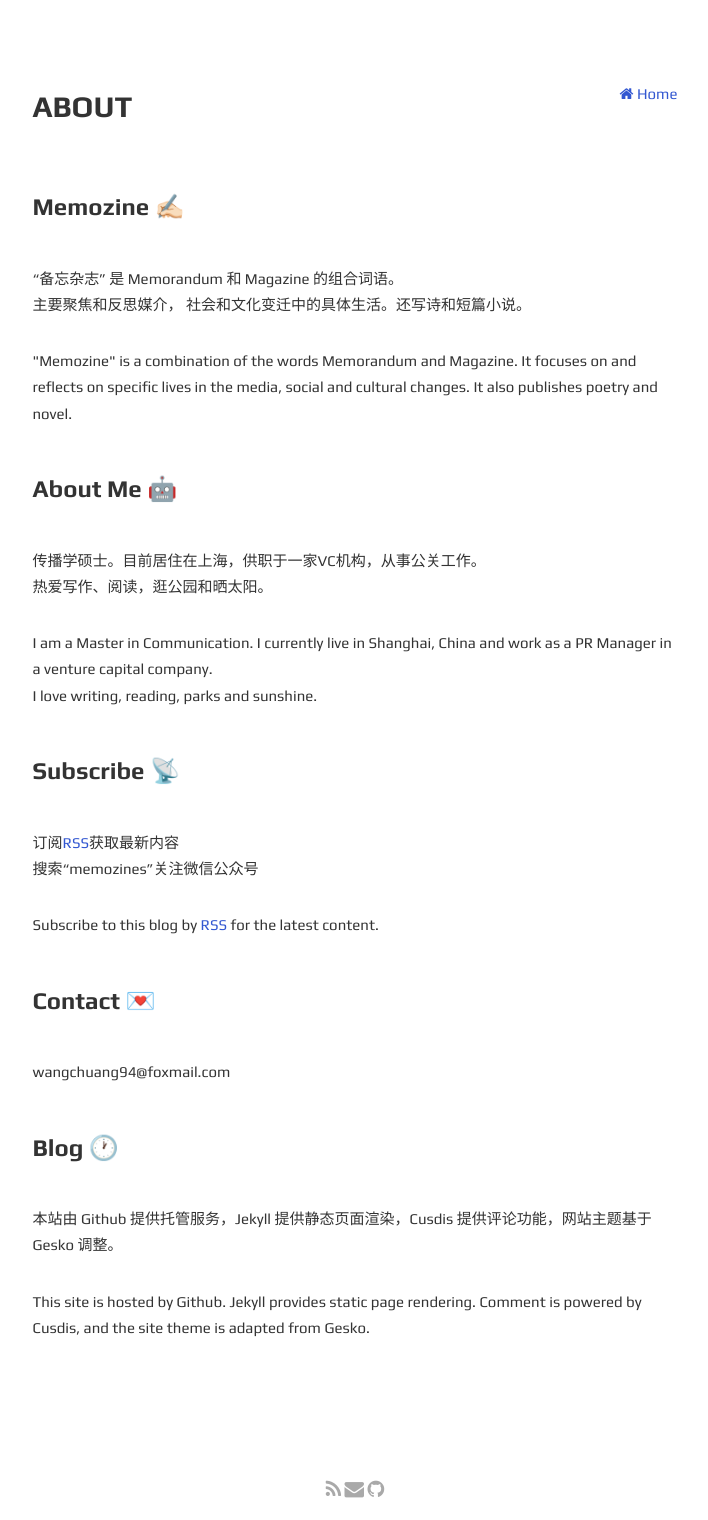
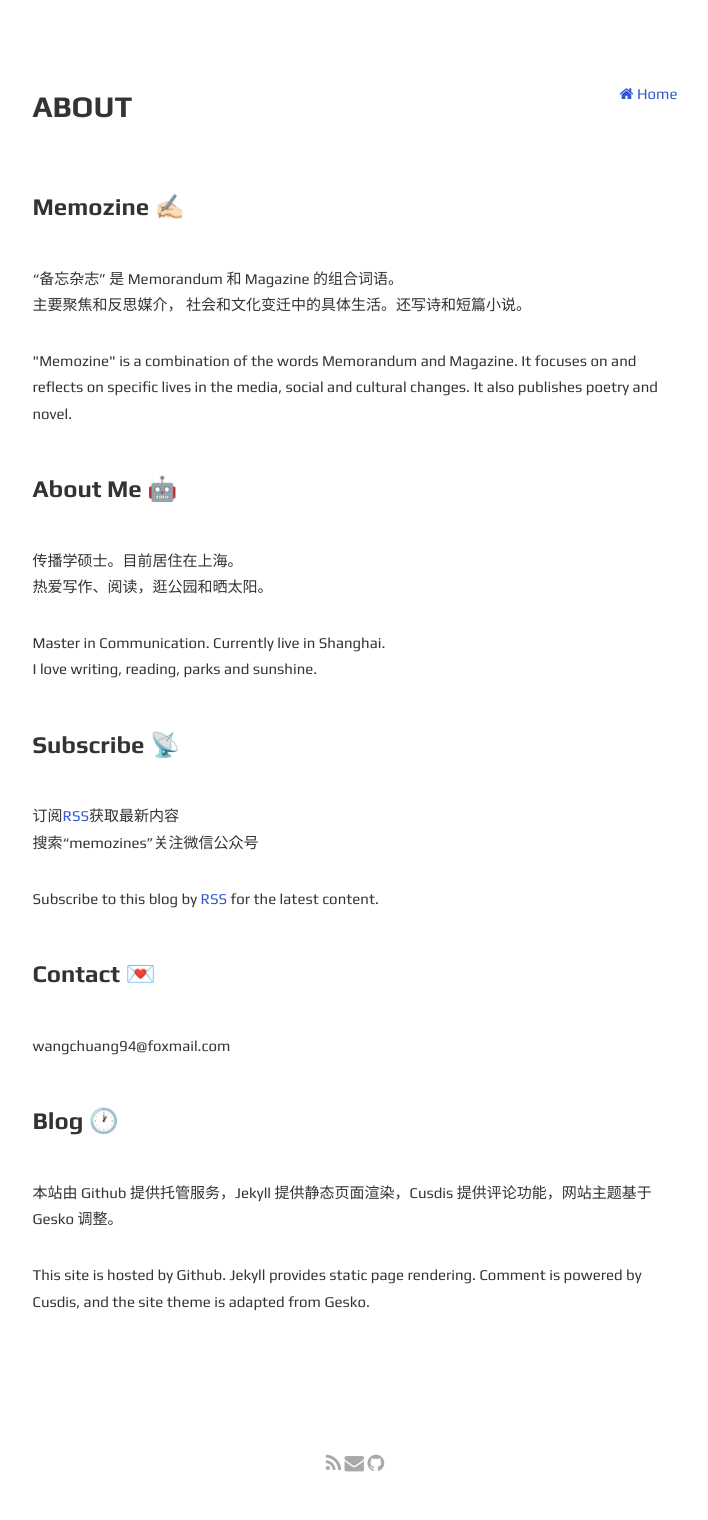
Before and after one commit to codyb1ue/codyb1ue.github.io, a Jekyll site: the page built from about.html, in a window 1280 px wide. Shown: the whole page, without its empty margins (285-993 px from the left). Built offline with Jekyll 4.4.1, drawn with Linux system fonts in a browser that asks for light colours; after the commit the page ends 1493 px from its top, so only the background shows below that.

Commit message:
Update about.html

```diff
--- a/about.html
+++ b/about.html
@@ -12,8 +12,8 @@ layout: page
 <p>"Memozine" is a combination of the words Memorandum and Magazine. It focuses on and reflects on specific lives in the media, social and cultural changes. It also publishes poetry and novel.</p>
 <br>
 <h3>About Me 🤖</h3>
-<p>传播学硕士。目前居住在上海，供职于一家VC机构，从事公关工作。<br>热爱写作、阅读，逛公园和晒太阳。</p>
-<p>I am a Master in Communication. I currently live in Shanghai, China and work as a PR Manager in a venture capital company.<br>I love writing, reading, parks and sunshine.</p>
+<p>传播学硕士。目前居住在上海。<br>热爱写作、阅读，逛公园和晒太阳。</p>
+<p>Master in Communication. Currently live in Shanghai.<br>I love writing, reading, parks and sunshine.</p>
 <br>
 <h3>Subscribe 📡</h3>
 <p>订阅<a href="{{ site.url }}{{ site.baseurl }}/atom.xml">RSS</a>获取最新内容<br>搜索“memozines”关注微信公众号</p>
```
